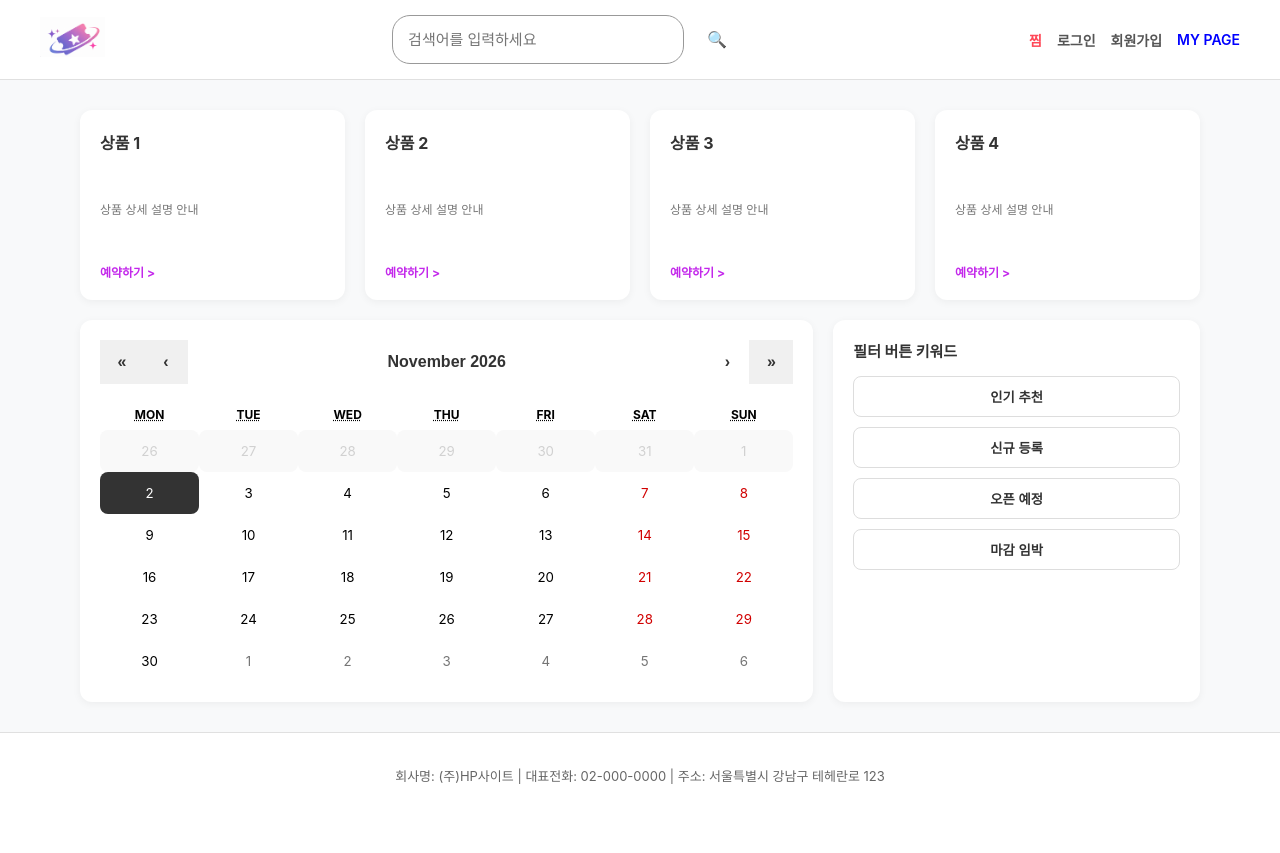
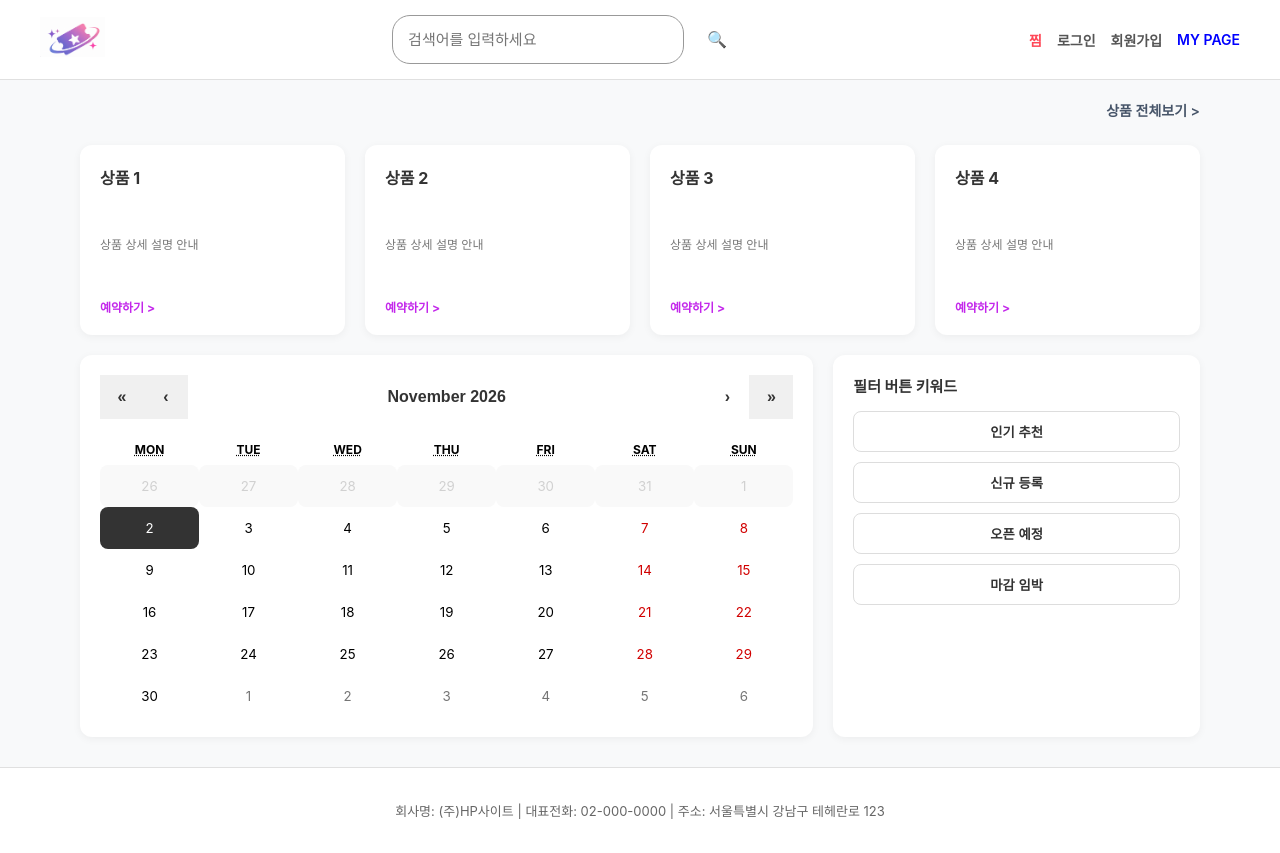
Before and after one commit to gkdudopice-lang/hp-router-ex, a React (Create React App) app: page / in a window 1280 px wide. Before the commit the page ends 818 px from the top, so only its background shows below. Built offline with nearby package versions, Linux system fonts and the light colour scheme.

Commit message:
상품 전체보기 버튼 추가

```diff
--- a/src/pages/Home.js
+++ b/src/pages/Home.js
@@ -2,6 +2,7 @@ import React, { useState } from "react";
 import { useNavigate } from "react-router-dom";
 import styled from "styled-components";
 import CustomCalendar from "../Components/common/CustomCalendar";
+import { Link } from "react-router-dom";
 
 const ContentWrapper = styled.div`
   display: flex;
@@ -12,6 +13,30 @@ const ContentWrapper = styled.div`
   width: 100%;
   margin: 0 auto;
   box-sizing: border-box;
+`;
+
+const ProductSection = styled.div`
+  position: relative;
+  width: 100%;
+  margin-top: 35px;
+`;
+
+const ViewAllLink = styled(Link)`
+  position: absolute;
+  top: -45px; /* 상품 카드들보다 위쪽 여백에 맞게 조절 */
+  right: 0px; /* 오른쪽 끝에 딱 맞춤 */
+  font-size: 14px;
+  font-weight: 600;
+  color: #475569; /* 진한 회색 */
+  text-decoration: none;
+  display: flex;
+  align-items: center;
+  gap: 4px;
+
+  &:hover {
+    color: #1e293b; /* 마우스 올렸을 때 조금 더 진한 색 */
+    text-decoration: underline;
+  }
 `;
 
 const TopSection = styled.div`
@@ -104,6 +129,9 @@ const Home = () => {
 
   return (
     <ContentWrapper>
+      <ProductSection>
+        <ViewAllLink to="/products/all">상품 전체보기 &gt;</ViewAllLink>
+
         {/* 상단 상품 카드 4개 영역 */}
         <TopSection>
           {[1, 2, 3, 4].map((item) => (
@@ -111,13 +139,18 @@ const Home = () => {
               <h3>상품 {item}</h3>
               <p>상품 상세 설명 안내</p>
               <span
-              style={{ fontSize: "12px", color: "#c327eb", fontWeight: "bold" }}
+                style={{
+                  fontSize: "12px",
+                  color: "#c327eb",
+                  fontWeight: "bold",
+                }}
               >
                 예약하기 &gt;
               </span>
             </ProductCard>
           ))}
         </TopSection>
+      </ProductSection>
 
       {/* 하단 캘린더 및 필터 키워드 영역 */}
       <BottomSection>
```
Lines whose indentation alone changed are shown as unchanged.
